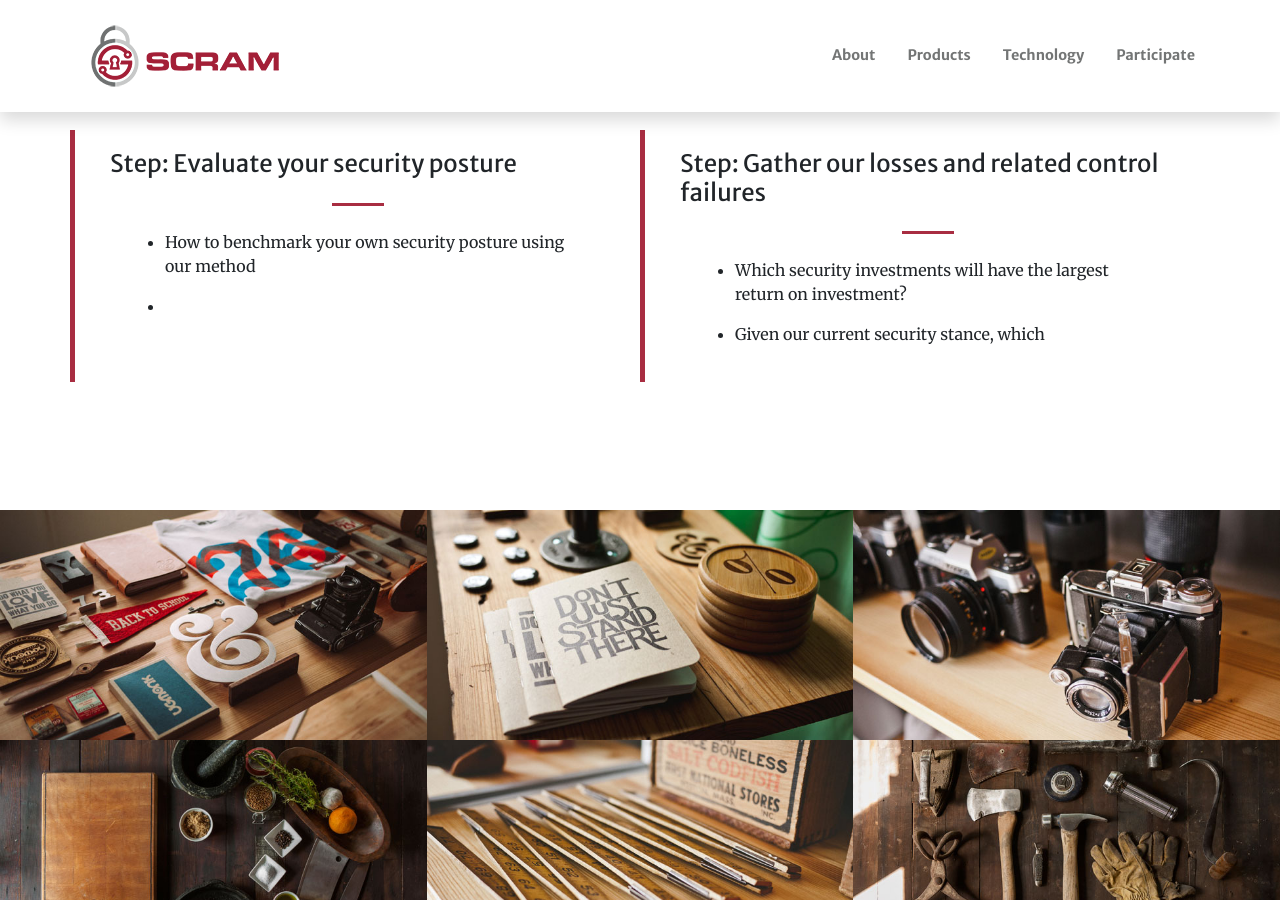
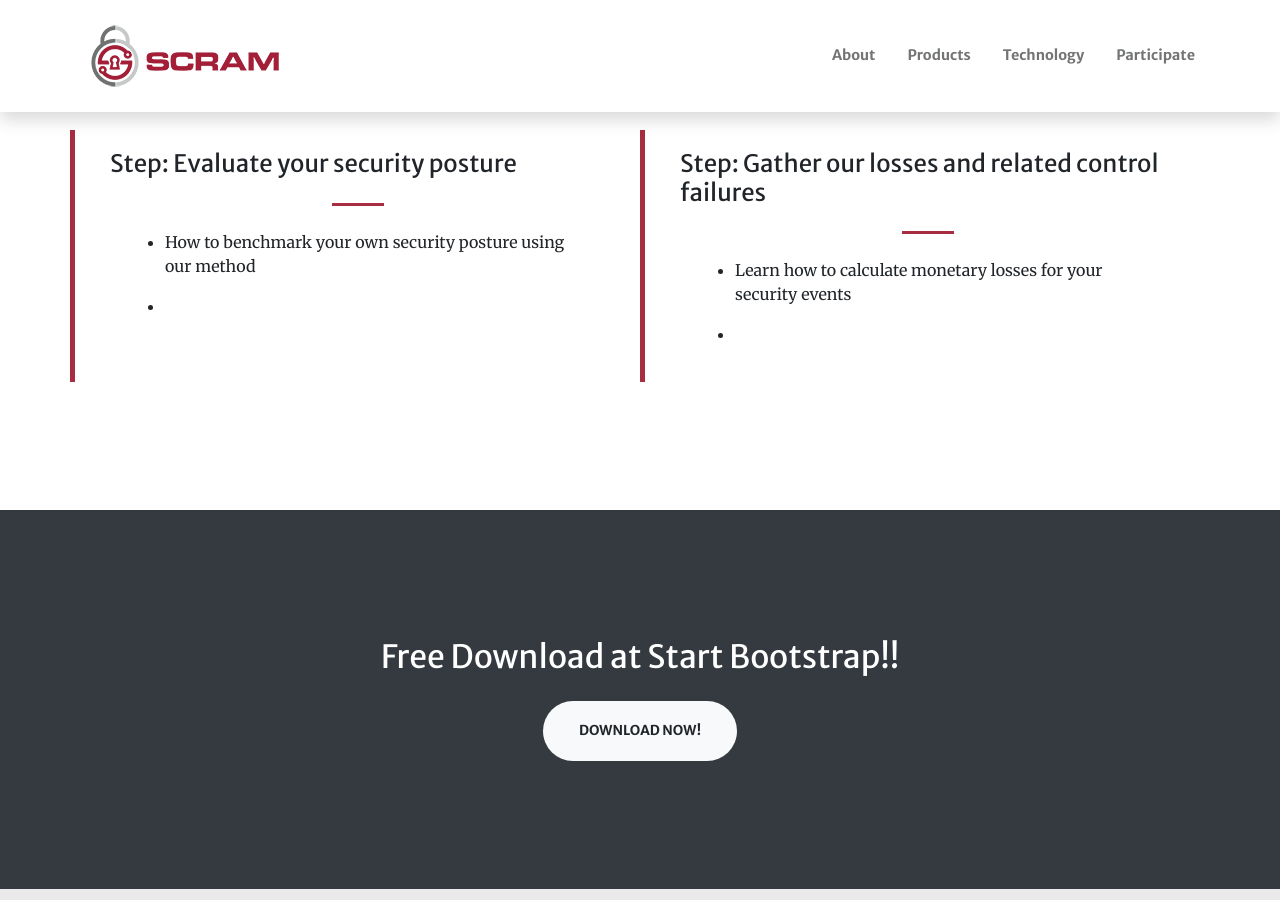
Before and after one commit to jisqyv/MIT, a Jekyll site: the page built from participate.md, in a window 1280 px wide and 900 px high, scrolled down 788 px. Built offline with Jekyll 4.4.1, drawn with Linux system fonts in a browser that asks for light colours; nearby versions of some CDN libraries.

Commit message:
Update participate.md

```diff
--- a/participate.md
+++ b/participate.md
@@ -30,44 +30,11 @@ sections:
         text2: ' '
 
       - title: 'Step: Gather our losses and related control failures'
-        text1: Which security investments will have the largest return on investment?
-        text2: Given our current security stance, which
-
-        url: https://startbootstrap.com/
+        text1: Learn how to calculate monetary losses for your security events
+        text2: ' '
 
 
-  - type: portfolio.html
-    # this section has always ID 'portfolio'
-    #section_id: portfolio
-    #background_style: bg-dark
-    projects:
-      - title: Project 1
-        text: This is a very short project description.
-        # the images are located in:
-        # img/portfolio/fullsize
-        # img/portfolio/thumbnails
-        icon: 1.jpg
-        url: '#'
-      - title: Project 2
-        text: This is a very short project description.
-        icon: 2.jpg
-        url: '#'
-      - title: Project 3
-        text: This is a very short project description.
-        icon: 3.jpg
-        url: '#'
-      - title: Project 4
-        text: This is a very short project description.
-        icon: 4.jpg
-        url: '#'
-      - title: Project 5
-        text: This is a very short project description.
-        icon: 5.jpg
-        url: '#'
-      - title: Project 6
-        text: This is a very short project description.
-        icon: 6.jpg
-        url: '#'
+
 
   - type: aside.html
     section_id: aside
```
